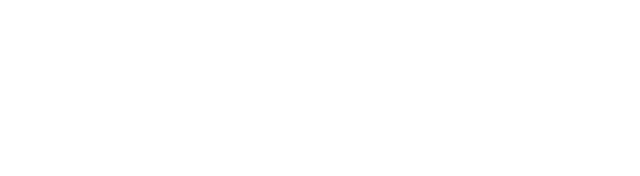
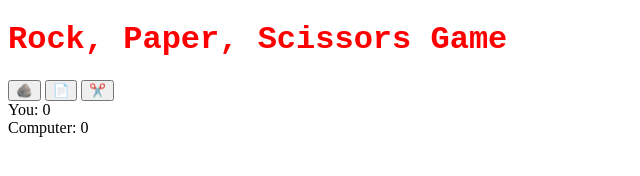
Before and after one commit to lio0o0/TheOdinProject, a plain HTML site: page ProjectRockPaperScissors/index.html in a window 1280 px wide. Shown: the whole page, without its empty margins (0-640 px from the left). Drawn offline with Linux system fonts and the light colour scheme; files that its build step writes are made by us from their sources.

Commit message:
Update index.html

```diff
--- a/ProjectRockPaperScissors/index.html
+++ b/ProjectRockPaperScissors/index.html
@@ -9,6 +9,28 @@
     <title>Project: Rock Paper Scissors</title>
 </head>
 <body>
-    <!-- Nothing For Now -->
+    <div class="container">
+        <h1>Rock, Paper, Scissors Game</h1>
+        <div>
+            <button id="rock" class="selection">🪨</button>
+            <button id="paper" class="selection">📄</button>
+            <button id="scissors" class="selection">✂️</button>
+        </div>
+
+        <div class="results">
+            <div>
+                You:
+                <span id="userScore">0</span>
+            </div>
+
+            <div>
+                Computer:
+                <span id="computerScore">0</span>
+            </div>
+
+            <h2></h2>
+            <h3></h3>
+        </div>
+    </div>
 </body>
 </html>
```
